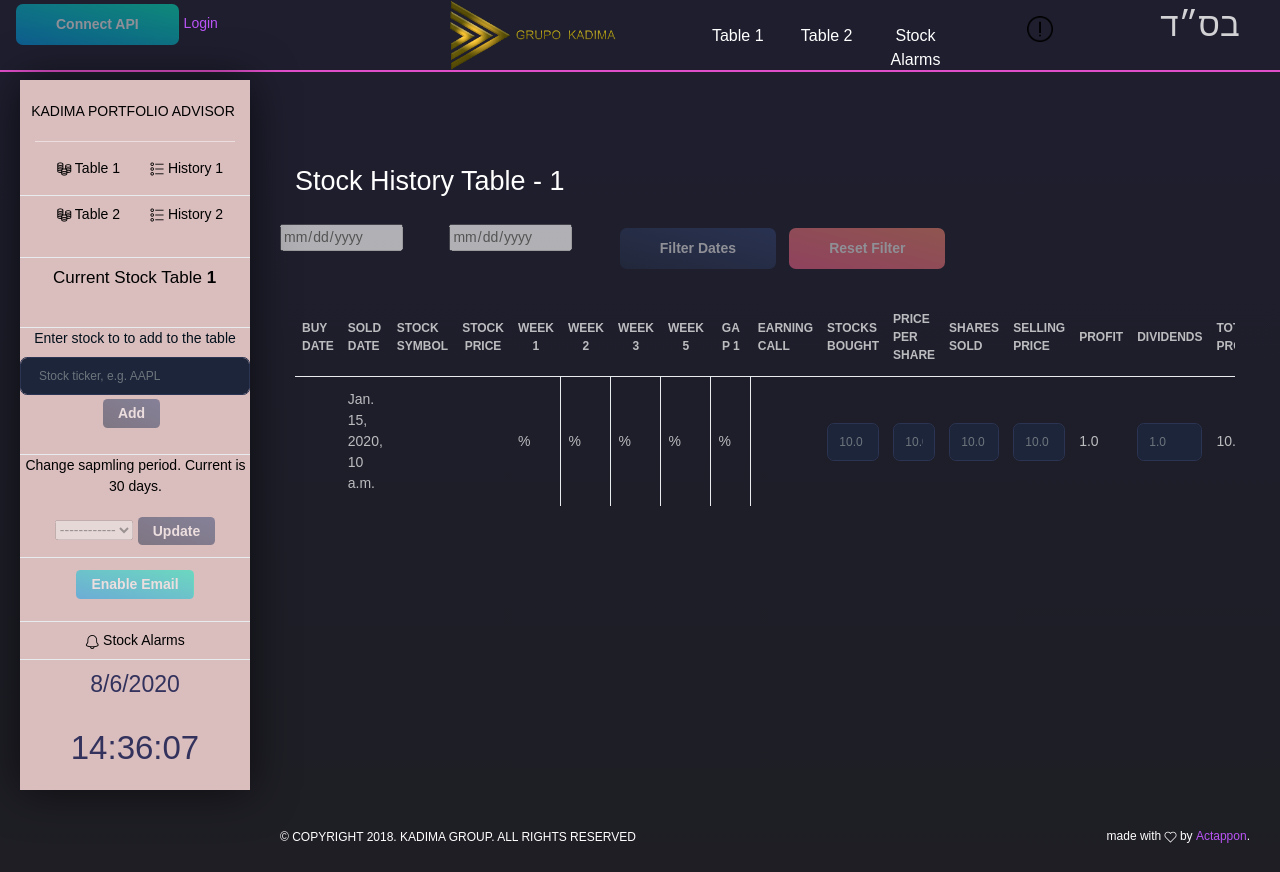
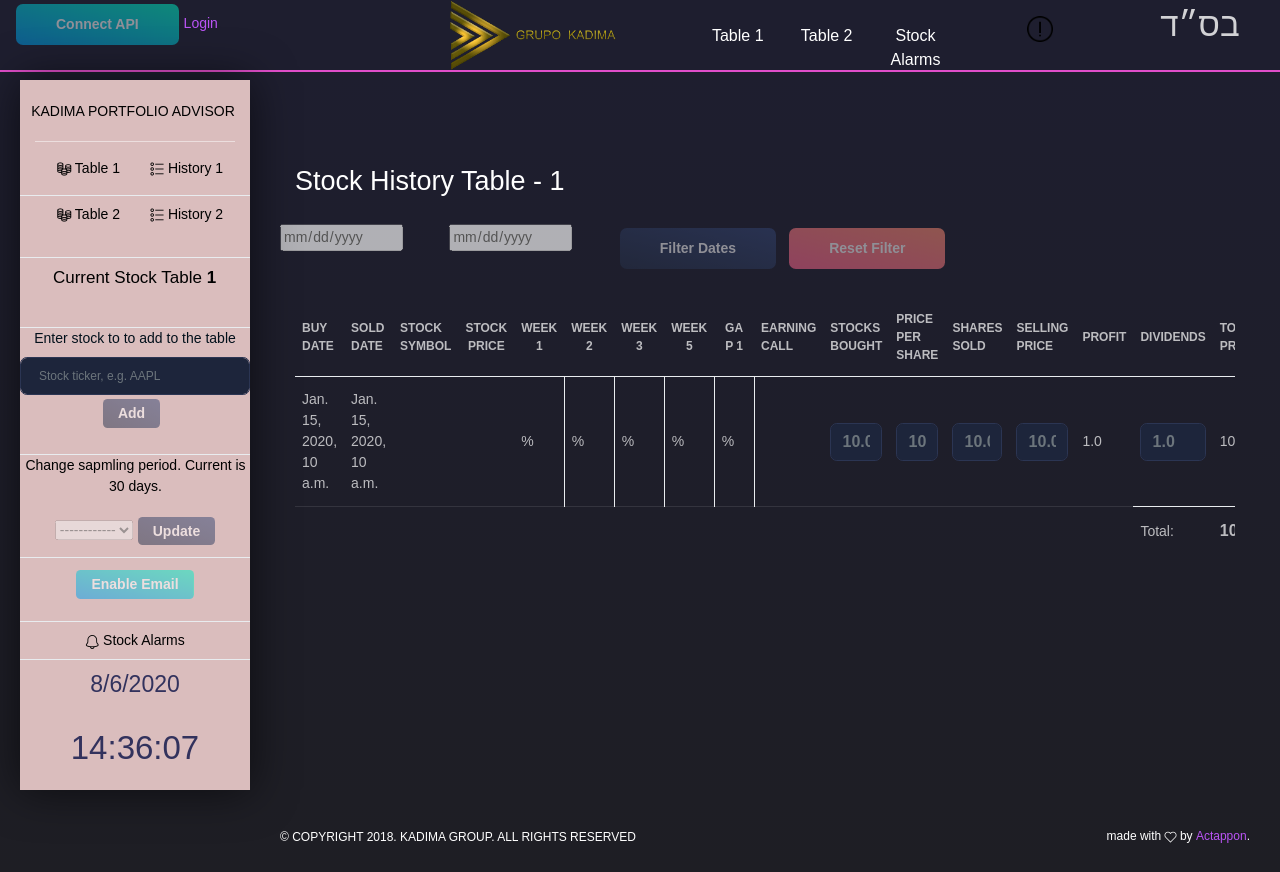
Before and after one commit to webclinic017/stocks_management, a Django app: page /history/1 in a window 1280 px wide. Run offline with Django 3.2, Linux system fonts and the light colour scheme; data comes from the database, SQL or seed files in the repository; tables that the repository leaves empty hold one stand-in row (values such as "Sample post"); some libraries are stand-ins or nearby versions.

Commit message:
added total to history, fix logic, ui

```diff
--- a/kadima/admin.py
+++ b/kadima/admin.py
@@ -16,7 +16,7 @@ class IndicesData(admin.ModelAdmin):
 
 @admin.register(HistoryStock)
 class HistoryStocks(admin.ModelAdmin):
-    list_display = ('pk', 'stock', 'table_index','sold_date',)
+    list_display = ('pk', 'stock', 'table_index','time_added', 'sold_date',)
     search_field = ('stock',)
     ordering = ('time_added',)
 
--- a/kadima/models.py
+++ b/kadima/models.py
@@ -204,7 +204,7 @@ class HistoryStock(models.Model):
     stock = models.ForeignKey(StockData, on_delete=models.CASCADE)
     sold_date = models.DateTimeField(null=True, blank=True)
     table_index = models.IntegerField()
-    time_added = models.TimeField(auto_now=True)
+    time_added = models.DateTimeField(auto_now=True)
 
     stocks_bought = models.FloatField(null=True, default=0)
     purchase_price = models.FloatField(null=True, default=0.0)
--- a/kadima/templates/kadima/history.html
+++ b/kadima/templates/kadima/history.html
@@ -1,5 +1,11 @@
 {% extends 'kadima/base.html' %}
 {% block content %}
+<style>
+    td.h_value input {
+        font-size: 1rem;
+        font-weight: bold;
+    }
+</style>
 
 <div class="content" id="historyTable">
     <div class="row">
@@ -118,7 +124,7 @@
                         {% for h_stock in history_stocks %}
                             <tr class="border-top border-1">
                                 <td class="border-top border-1">
-                                    {{ h_stock.stock.stock_date }}
+                                    {{ h_stock.time_added }}
                                 </td>
                                 <td class="border-top border-1">
                                     {{ h_stock.sold_date }}
@@ -147,22 +153,22 @@
                                 <td class="{{ stock.earnings_warning }} border-top border-1" style="height: 100%;">
                                     {{ h_stock.stock.earnings_call_displayed }}
                                 </td>
-                                <td class="border-top border-1">
+                                <td class="border-top border-1 h_value">
                                     <input type="text" class="form-control" name="stocks_bought_{{ h_stock.id }}" placeholder="{{ h_stock.stocks_bought }}">
                                 </td>
-                                <td class="border-top border-1">
+                                <td class="border-top border-1 h_value">
                                     <input type="text" class="form-control" name="stock_purchase_price_{{ h_stock.id }}" placeholder="{{ h_stock.purchase_price }}">
                                 </td>
-                                <td class="border-top border-1">
+                                <td class="border-top border-1 h_value">
                                     <input type="text" class="form-control" name="stocks_sold_{{ h_stock.id }}" placeholder="{{ h_stock.stocks_sold }}">
                                 </td>
-                                <td class="border-top border-1">
+                                <td class="border-top border-1 h_value">
                                     <input type="text" class="form-control" name="selling_price_{{ h_stock.id }}" placeholder="{{ h_stock.selling_price }}">
                                 </td>
                                 <td class="border-top border-1">
                                     {{ h_stock.profit }}
                                 </td>
-                                <td class="border-top border-1">
+                                <td class="border-top border-1 h_value">
                                 <input type="text" class="form-control" name="dividends_{{ h_stock.id }}" placeholder="{{ h_stock.dividends }}">
                                 </td>
                                 <td class="border-top border-1">
@@ -179,6 +185,25 @@
                             </tr>
 
                         {% endfor %}
+                        <tr>
+                            <td></td>
+                            <td></td>
+                            <td></td>
+                            <td></td>
+                            <td></td>
+                            <td></td>
+                            <td></td>
+                            <td></td>
+                            <td></td>
+                            <td></td>
+                            <td></td>
+                            <td></td>
+                            <td></td>
+                            <td></td>
+                            <td></td>
+                            <td class="border-top">Total: </td>
+                            <td class="border-top" style="font-size: 1rem; font-weight: bold ">{{ sum_total_profit }}</td>
+                        </tr>
                         </tbody>
                     </table>
                 </div>
--- a/kadima/views.py
+++ b/kadima/views.py
@@ -201,6 +201,14 @@ def history(request, table_index=1):
     # saved_stocks = StockData.objects.filter(saved_to_history=True, table_index=table_index)
     history_stocks = HistoryStock.objects.filter(table_index=table_index)
 
+    # Calculate sum of all total profits
+    sum_total_profit = 0
+    if history_stocks:
+        for hs in history_stocks:
+            sum_total_profit += hs.total_profit
+
+        context['sum_total_profit'] = sum_total_profit
+
     context['email_enabled'] = EmailSupport.objects.all().first().enabled
     context['history_stocks'] = history_stocks
     context['table_index'] = table_index
@@ -210,6 +218,8 @@ def history(request, table_index=1):
     context['ib_api_connected'] = ib_api_connected
 
     if request.method == 'POST':
+
+
         if 'connect_ib_api' in request.POST:
             api_connect(request)
             ib_api_connected = api_connection_status()
@@ -274,7 +284,8 @@ def history(request, table_index=1):
 
             stock_data.save()
 
-            context['stocks'] = history_stocks
+            return redirect(request.META['HTTP_REFERER'])
+
 
         ## Enable email support
         elif 'email_enable' in request.POST:
@@ -309,8 +320,9 @@ def history(request, table_index=1):
             delete_from_history.delete()
 
             # saved_stocks = StockData.objects.filter(saved_to_history=True)
-            history_stocks = HistoryStock.objects.filter(table_index=table_index)
-            context['history_stocks'] = history_stocks
+            # history_stocks = HistoryStock.objects.filter(table_index=table_index)
+            # context['history_stocks'] = history_stocks
+            # return redirect(request.META['HTTP_REFERER'])
 
             return HttpResponseRedirect(request.path_info)
 
@@ -335,25 +347,32 @@ def history(request, table_index=1):
                 return redirect(request.META['HTTP_REFERER'])
 
 
-            filtered_stocks = StockData.objects.filter(saved_to_history=True, stock_date__range=[start, end])
-            context['stocks'] = filtered_stocks
+            filtered_stocks = HistoryStock.objects.filter(time_added__range=[start, end])
 
+            # Calculate sum of all total profits
+            sum_total_profit = 0
+            if history_stocks:
+                for hs in filtered_stocks:
+                    sum_total_profit += hs.total_profit
+
+                context['sum_total_profit'] = sum_total_profit
+
+            context['history_stocks'] = filtered_stocks
             # return HttpResponseRedirect(request.path_info)
             return render(request, 'kadima/history.html', context)
 
         elif 'reset_filter' in request.POST:
-            history_stocks = StockData.objects.filter(saved_to_history=True)
-            context['stocks'] = history_stocks
-
+            # history_stocks = StockData.objects.filter(saved_to_history=True)
+            # context['history_stocks'] = history_stocks
             # return HttpResponseRedirect(request.path_info)
-            return render(request, 'kadima/history.html', context)
-
+            # return render(request, 'kadima/history.html', context)
+            return redirect(request.META['HTTP_REFERER'])
 
         else:
-            saved_stocks = StockData.objects.filter(saved_to_history=True)
-            context['stocks'] = saved_stocks
-
-            return render(request, 'kadima/history.html', context)
+            # saved_stocks = StockData.objects.filter(saved_to_history=True)
+            # context['history_stocks'] = saved_stocks
+            # return render(request, 'kadima/history.html', context)
+            return redirect(request.META['HTTP_REFERER'])
 
     return render(request, 'kadima/history.html', context)
 
```
